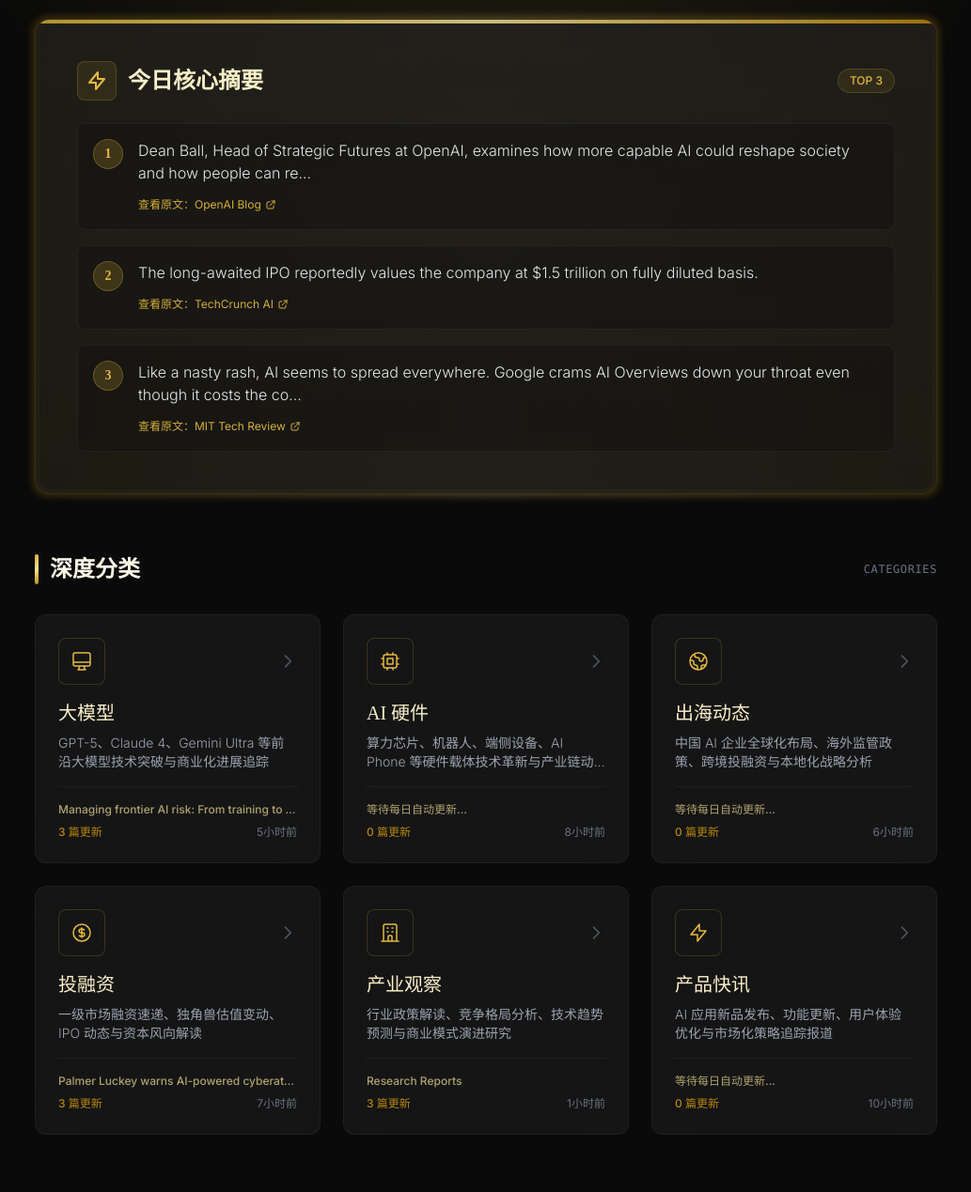
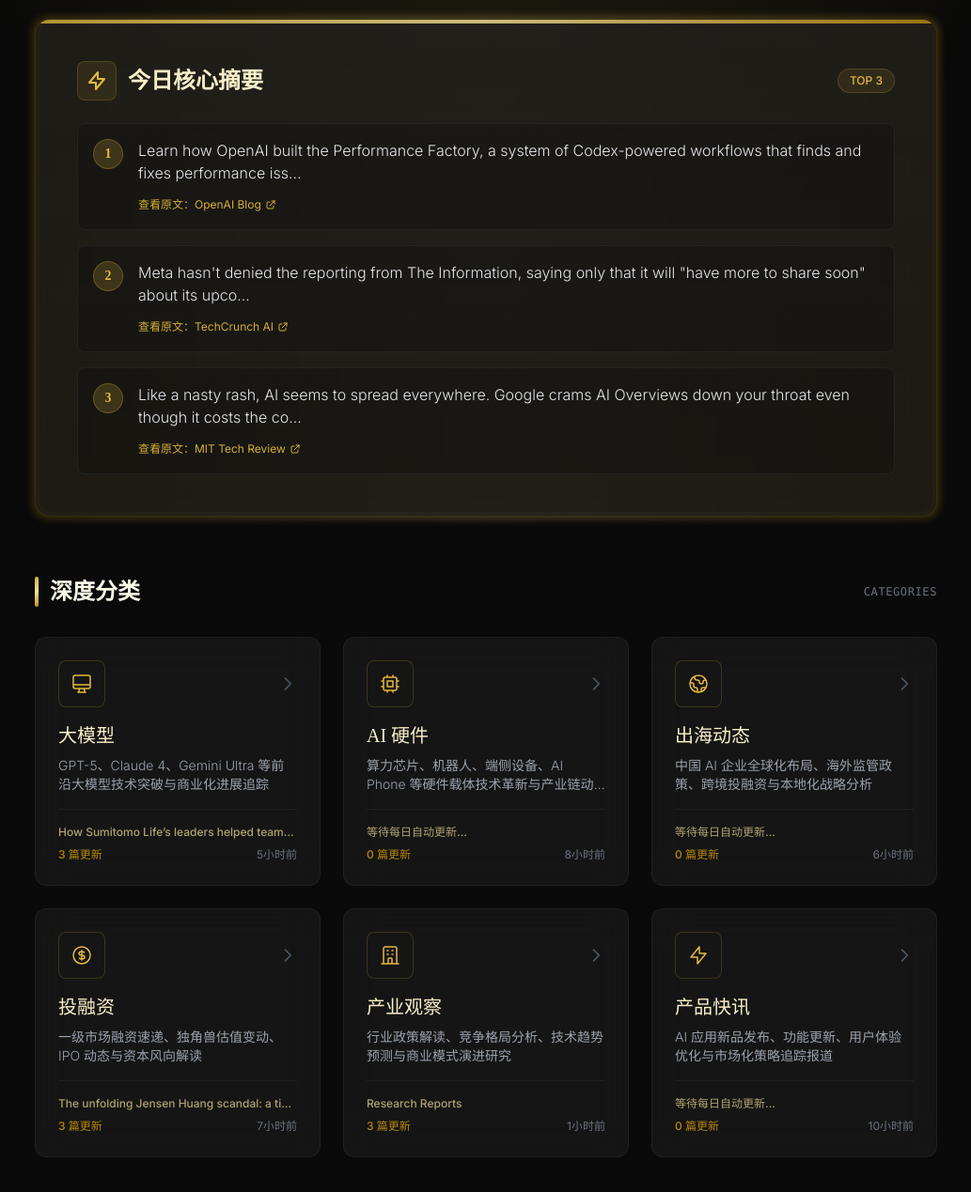
Before and after one commit to wxiao091209-bit/DATOU-News-Daily, a plain HTML site: page index.html in a window 1280 px wide. Shown: the part 280-1549 px from the top of the page at 94% size, without its empty margins (123-1156 px from the left). Drawn offline with nearby package versions, Linux system fonts and the light colour scheme.

Commit message:
Update: Auto-generated daily AI news 2026-11-19

```diff
--- a/index.html
+++ b/index.html
@@ -217,14 +217,14 @@
         "summaries": [
                 [
                         {
-                                "text": "Dean Ball, Head of Strategic Futures at OpenAI, examines how more capable AI could reshape society and how people can re...",
+                                "text": "Learn how OpenAI built the Performance Factory, a system of Codex-powered workflows that finds and fixes performance iss...",
                                 "source": "OpenAI Blog",
-                                "url": "https://openai.com/index/the-silent-consensus"
+                                "url": "https://openai.com/index/how-openai-performance-factory-keeps-chatgpt-fast"
                         },
                         {
-                                "text": "The long-awaited IPO reportedly values the company at $1.5 trillion on fully diluted basis.",
+                                "text": "Meta hasn't denied the reporting from The Information, saying only that it will \"have more to share soon\" about its upco...",
                                 "source": "TechCrunch AI",
-                                "url": "https://techcrunch.com/2026/11/18/anthropic-reportedly-prices-ipo-at-83-a-share-above-projected-range/"
+                                "url": "https://techcrunch.com/2026/11/19/metas-new-muse-charm-device-may-cost-300/"
                         },
                         {
                                 "text": "Like a nasty rash, AI seems to spread everywhere. Google crams AI Overviews down your throat even though it costs the co...",
@@ -240,6 +240,15 @@
                         "icon": "M9.75 17L9 20l-1 1h8l-1-1-.75-3M3 13h18M5 17h14a2 2 0 002-2V5a2 2 0 00-2-2H5a2 2 0 00-2 2v10a2 2 0 002 2z",
                         "articles": [
                                 {
+                                        "title": "How OpenAI’s Performance Factory keeps ChatGPT fast",
+                                        "link": "https://openai.com/index/how-openai-performance-factory-keeps-chatgpt-fast",
+                                        "date": "Thu, 19 Nov 2026 08:00:00 GMT",
+                                        "summary": "Learn how OpenAI built the Performance Factory, a system of Codex-powered workflows that finds and fixes performance issues to help keep ChatGPT fast.",
+                                        "source": "OpenAI Blog",
+                                        "readTime": "5 分钟",
+                                        "content": "<p>Learn how OpenAI built the Performance Factory, a system of Codex-powered workflows that finds and fixes performance issues to help keep ChatGPT fast.</p><p><a href='https://openai.com/index/how-openai-performance-factory-keeps-chatgpt-fast' target='_blank'>查看原文：OpenAI Blog</a></p>"
+                                },
+                                {
                                         "title": "The Silent Consensus",
                                         "link": "https://openai.com/index/the-silent-consensus",
                                         "date": "Wed, 18 Nov 2026 10:00:00 GMT",
@@ -249,22 +258,13 @@
                                         "content": "<p>Dean Ball, Head of Strategic Futures at OpenAI, examines how more capable AI could reshape society and how people can retain control of their institutions.</p><p><a href='https://openai.com/index/the-silent-consensus' target='_blank'>查看原文：OpenAI Blog</a></p>"
                                 },
                                 {
-                                        "title": "Inside the Codex sandbox",
-                                        "link": "https://openai.com/index/inside-the-codex-sandbox",
+                                        "title": "How Sumitomo Life’s leaders helped teams adopt ChatGPT Enterprise",
+                                        "link": "https://openai.com/business/customer-stories/sumitomo-life",
                                         "date": "Wed, 18 Nov 2026 08:00:00 GMT",
-                                        "summary": "See how Codex runs commands on your machine while enforcing the filesystem and network limits you control across macOS, Linux, and Windows.",
+                                        "summary": "Sumitomo Life uses ChatGPT Enterprise to research insurers, prepare proposals, and draft code for investment analysis. Early use by executives helped ...",
                                         "source": "OpenAI Blog",
                                         "readTime": "5 分钟",
-                                        "content": "<p>See how Codex runs commands on your machine while enforcing the filesystem and network limits you control across macOS, Linux, and Windows.</p><p><a href='https://openai.com/index/inside-the-codex-sandbox' target='_blank'>查看原文：OpenAI Blog</a></p>"
-                                },
-                                {
-                                        "title": "Managing frontier AI risk: From training to deployment",
-                                        "link": "https://openai.com/index/managing-frontier-ai-risk",
-                                        "date": "Wed, 18 Nov 2026 06:00:00 GMT",
-                                        "summary": "OpenAI explains how it manages frontier AI risk from training through deployment with model alignment, sandboxing, blocking safeguards, and monitoring...",
-                                        "source": "OpenAI Blog",
-                                        "readTime": "5 分钟",
-                                        "content": "<p>OpenAI explains how it manages frontier AI risk from training through deployment with model alignment, sandboxing, blocking safeguards, and monitoring.</p><p><a href='https://openai.com/index/managing-frontier-ai-risk' target='_blank'>查看原文：OpenAI Blog</a></p>"
+                                        "content": "<p>Sumitomo Life uses ChatGPT Enterprise to research insurers, prepare proposals, and draft code for investment analysis. Early use by executives helped drive adoption.</p><p><a href='https://openai.com/business/customer-stories/sumitomo-life' target='_blank'>查看原文：OpenAI Blog</a></p>"
                                 }
                         ]
                 },
@@ -286,31 +286,31 @@
                         "icon": "M12 8c-1.657 0-3 .895-3 2s1.343 2 3 2 3 .895 3 2-1.343 2-3 2m0-8c1.11 0 2.08.402 2.599 1M12 8V7m0 1v8m0 0v1m0-1c-1.11 0-2.08-.402-2.599-1M21 12a9 9 0 11-18 0 9 9 0 0118 0z",
                         "articles": [
                                 {
-                                        "title": "Anthropic reportedly prices IPO at $83 a share, above projected range",
-                                        "link": "https://techcrunch.com/2026/11/18/anthropic-reportedly-prices-ipo-at-83-a-share-above-projected-range/",
-                                        "date": "Wed, 18 Nov 2026 22:11:15 +0000",
-                                        "summary": "The long-awaited IPO reportedly values the company at $1.5 trillion on fully diluted basis.",
+                                        "title": "Meta’s new Muse Charm device may cost $300",
+                                        "link": "https://techcrunch.com/2026/11/19/metas-new-muse-charm-device-may-cost-300/",
+                                        "date": "Thu, 19 Nov 2026 21:58:06 +0000",
+                                        "summary": "Meta hasn't denied the reporting from The Information, saying only that it will \"have more to share soon\" about its upcoming AI wearable.",
                                         "source": "TechCrunch AI",
                                         "readTime": "5 分钟",
-                                        "content": "<p>The long-awaited IPO reportedly values the company at $1.5 trillion on fully diluted basis.</p><p><a href='https://techcrunch.com/2026/11/18/anthropic-reportedly-prices-ipo-at-83-a-share-above-projected-range/' target='_blank'>查看原文：TechCrunch AI</a></p>"
+                                        "content": "<p>Meta hasn't denied the reporting from The Information, saying only that it will \"have more to share soon\" about its upcoming AI wearable.</p><p><a href='https://techcrunch.com/2026/11/19/metas-new-muse-charm-device-may-cost-300/' target='_blank'>查看原文：TechCrunch AI</a></p>"
                                 },
                                 {
-                                        "title": "Nvidia created a weird bit of intrigue by not filing a routine SEC report",
-                                        "link": "https://techcrunch.com/2026/11/18/nvidia-created-a-weird-bit-of-intrigue-by-not-filing-a-routine-sec-report/",
-                                        "date": "Wed, 18 Nov 2026 21:57:40 +0000",
-                                        "summary": "One Wall Street analyst got to the bottom of Nvidia's surprise announcement that it wouldn't be filing its formal quarterly results document, the 10-Q...",
+                                        "title": "These tech outages are giving Y2K, AI agent style",
+                                        "link": "https://techcrunch.com/2026/11/19/these-tech-outages-are-giving-y2k-ai-agent-style/",
+                                        "date": "Thu, 19 Nov 2026 21:42:31 +0000",
+                                        "summary": "Are the recent outages in the airline booking systems, banking platforms, and productivity platforms really a coincidence? There's actually likely som...",
                                         "source": "TechCrunch AI",
                                         "readTime": "5 分钟",
-                                        "content": "<p>One Wall Street analyst got to the bottom of Nvidia's surprise announcement that it wouldn't be filing its formal quarterly results document, the 10-Q, for weeks.</p><p><a href='https://techcrunch.com/2026/11/18/nvidia-created-a-weird-bit-of-intrigue-by-not-filing-a-routine-sec-report/' target='_blank'>查看原文：TechCrunch AI</a></p>"
+                                        "content": "<p>Are the recent outages in the airline booking systems, banking platforms, and productivity platforms really a coincidence? There's actually likely something deeper going on, cybersecurity experts say.</p><p><a href='https://techcrunch.com/2026/11/19/these-tech-outages-are-giving-y2k-ai-agent-style/' target='_blank'>查看原文：TechCrunch AI</a></p>"
                                 },
                                 {
-                                        "title": "Palmer Luckey warns AI-powered cyberattacks are outpacing defenses: ‘It’s time to start running’",
-                                        "link": "https://techcrunch.com/2026/11/18/palmer-luckey-warns-ai-powered-cyberattacks-are-outpacing-defenses-its-time-to-start-running/",
-                                        "date": "Wed, 18 Nov 2026 21:34:13 +0000",
-                                        "summary": "The Anduril co-founder says outdated technology is leaving systems vulnerable to a new wave of AI-enabled attacks.",
+                                        "title": "The unfolding Jensen Huang scandal: a timeline",
+                                        "link": "https://techcrunch.com/2026/11/19/nvidia-ceo-jensen-huangs-affair-with-alleged-chinese-spy-a-timeline/",
+                                        "date": "Thu, 19 Nov 2026 20:18:49 +0000",
+                                        "summary": "Jensen Huang has resigned from Nvidia following an affair, which could have ramifications for national security as the U.S. and China race to develop ...",
                                         "source": "TechCrunch AI",
                                         "readTime": "5 分钟",
-                                        "content": "<p>The Anduril co-founder says outdated technology is leaving systems vulnerable to a new wave of AI-enabled attacks.</p><p><a href='https://techcrunch.com/2026/11/18/palmer-luckey-warns-ai-powered-cyberattacks-are-outpacing-defenses-its-time-to-start-running/' target='_blank'>查看原文：TechCrunch AI</a></p>"
+                                        "content": "<p>Jensen Huang has resigned from Nvidia following an affair, which could have ramifications for national security as the U.S. and China race to develop the most advanced AI infrastructure.</p><p><a href='https://techcrunch.com/2026/11/19/nvidia-ceo-jensen-huangs-affair-with-alleged-chinese-spy-a-timeline/' target='_blank'>查看原文：TechCrunch AI</a></p>"
                                 }
                         ]
                 },
```
